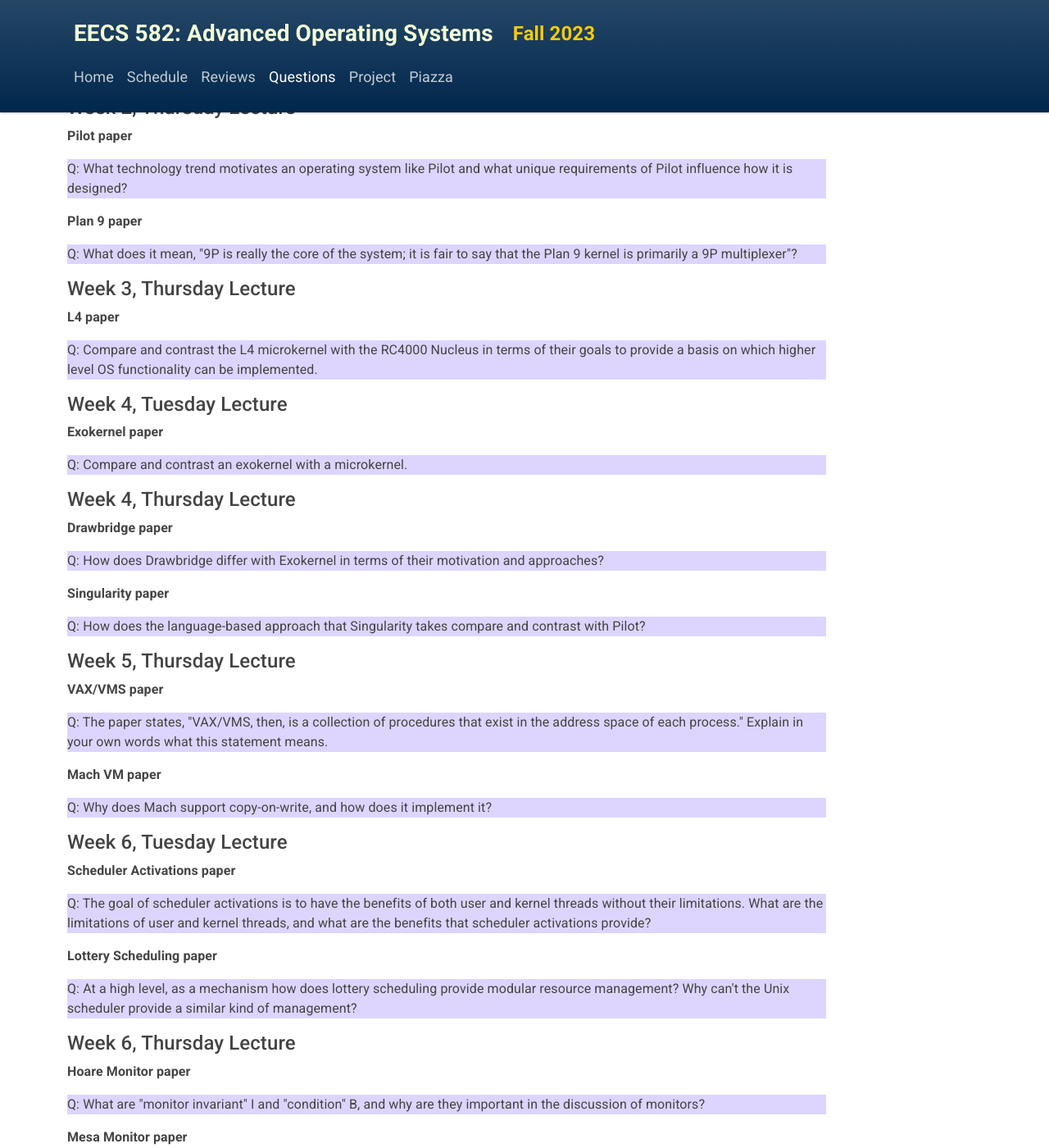
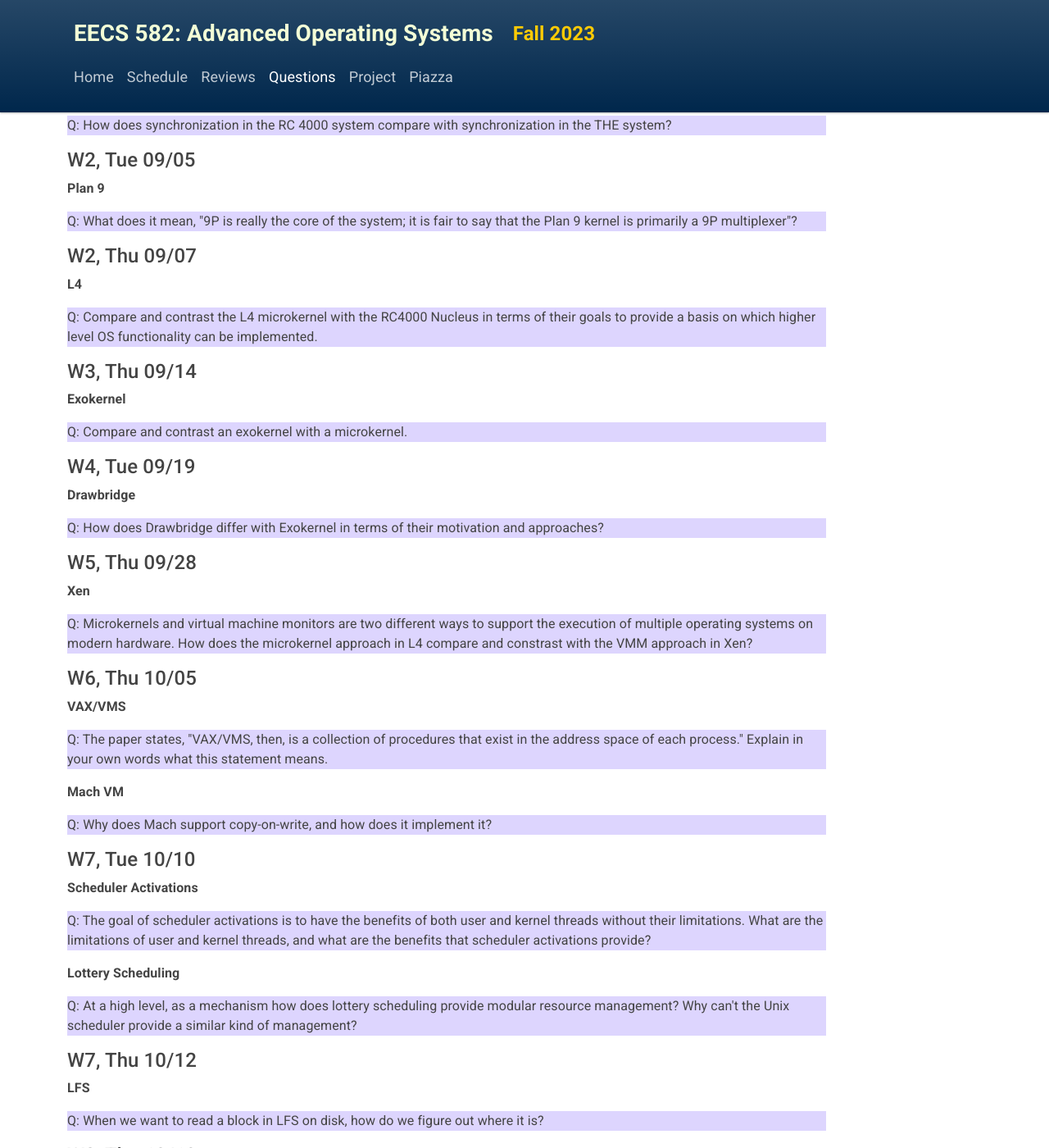
Before and after one commit to eecs582/eecs582.github.io, a Jekyll site: the page built from questions.html, in a window 1280 px wide and 1400 px high, scrolled down 515 px. Shown: the whole window at 82% size. Built offline with Jekyll 4.4.1, drawn with Linux system fonts in a browser that asks for light colours; some of the changed text lies outside the part shown.

Commit message:
update schedule and question pages

```diff
--- a/questions.html
+++ b/questions.html
@@ -11,210 +11,159 @@ papers already. You need to read the papers and answer these questions based
 on your understanding
 </p>
 
-<h4 id="week1-lec2">Week 1, Thursday Lecture</h4>
+<h4 id="w1-tue">W1, Tue 08/29</h4>
 <p>
-<b>THE paper</b>
+<b>End-to-end argument</b>
+<div class="well paper-question">
+<p>
+Q1: Does the end-to-end argument suggest that we should not spend efforts making
+  functions in the low levels of a system like communication more reliable?
+</p>
+<p>
+Q2: Give an example that you can think of or have encountered where the
+  end-to-end argument applies.
+</p>
+
+</div>
+</p>
+
+<h4 id="w1-thu">W1, Thu 08/31</h4>
+<p>
+<b>THE</b>
 <div class="well paper-question">
 Q: Dijkstra explicitly states their goals for the THE operating system. How do these goals compare to, say, Microsoft's goals for the Windows operating system? Why do we no longer build operating systems with the same goals as THE?
 </div>
 </p>
 
 <p>
-<b>Nucleus paper</b>
+<b>Nucleus</b>
 <div class="well paper-question">
 Q: How does synchronization in the RC 4000 system compare with synchronization in the THE system?
 </div>
 </p>
 
-<h4 id="week2-lec1">Week 2, Tuesday Lecture</h4>
+<h4 id="w2-tue">W2, Tue 09/05</h4>
 <p>
-<b>Unix paper</b>
-<div class="well paper-question">
-Q: What aspects of Unix as described in the 1974 paper do not survive today, or have been considerably changed?
-</div>
-</p>
-
-<h4 id="week2-lec1">Week 2, Thursday Lecture</h4>
-<p>
-<b>Pilot paper</b>
-<div class="well paper-question">
-Q: What technology trend motivates an operating system like Pilot and what unique requirements
-of Pilot influence how it is designed?
-</div>
-</p>
-
-<p>
-<b>Plan 9 paper</b>
+<b>Plan 9</b>
 <div class="well paper-question">
 Q: What does it mean, "9P is really the core of the system; it is fair to say that the Plan 9 kernel is primarily a 9P multiplexer"?
 </div>
 </p>
 
-<h4 id="week3-lec2">Week 3, Thursday Lecture</h4>
+<h4 id="w2-thu">W2, Thu 09/07</h4>
 <p>
-<b>L4 paper</b>
+<b>L4</b>
 <div class="well paper-question">
 Q: Compare and contrast the L4 microkernel with the RC4000 Nucleus in terms of their goals to provide a basis on which higher level OS functionality can be implemented.
 </div>
 </p>
 
-<h4 id="week4-lec1">Week 4, Tuesday Lecture</h4>
+<h4 id="w3-thu">W3, Thu 09/14</h4>
 <p>
-<b>Exokernel paper</b>
+<b>Exokernel</b>
 <div class="well paper-question">
 Q: Compare and contrast an exokernel with a microkernel.
 </div>
 </p>
 
-<h4 id="week4-lec2">Week 4, Thursday Lecture</h4>
+<h4 id="w4-tue">W4, Tue 09/19</h4>
 <p>
-<b>Drawbridge paper</b>
+<b>Drawbridge</b>
 <div class="well paper-question">
 Q: How does Drawbridge differ with Exokernel in terms of their motivation and approaches?
 </div>
 </p>
 
+<h4 id="w5-thu">W5, Thu 09/28</h4>
 <p>
-<b>Singularity paper</b>
+<b>Xen</b>
 <div class="well paper-question">
-Q: How does the language-based approach that Singularity takes compare and contrast with Pilot?
+Q: Microkernels and virtual machine monitors are two different ways to support the execution of multiple operating systems on modern hardware. How does the microkernel approach in L4 compare and constrast with the VMM approach in Xen?
 </div>
 </p>
 
-<h4 id="week5-lec2">Week 5, Thursday Lecture</h4>
+<h4 id="w6-thu">W6, Thu 10/05</h4>
 <p>
-<b>VAX/VMS paper</b>
+<b>VAX/VMS</b>
 <div class="well paper-question">
 Q: The paper states, "VAX/VMS, then, is a collection of procedures that exist in the address space of each process." Explain in your own words what this statement means.
 </div>
 </p>
 
 <p>
-<b>Mach VM paper</b>
+<b>Mach VM</b>
 <div class="well paper-question">
 Q: Why does Mach support copy-on-write, and how does it implement it?
 </div>
 </p>
 
-<h4 id="week6-lec1">Week 6, Tuesday Lecture</h4>
+<h4 id="w7-tue">W7, Tue 10/10</h4>
 <p>
-<b>Scheduler Activations paper</b>
+<b>Scheduler Activations</b>
 <div class="well paper-question">
 Q: The goal of scheduler activations is to have the benefits of both user and kernel threads without their limitations. What are the limitations of user and kernel threads, and what are the benefits that scheduler activations provide?
 </div>
 </p>
 
 <p>
-<b>Lottery Scheduling paper</b>
+<b>Lottery Scheduling</b>
 <div class="well paper-question">
 Q: At a high level, as a mechanism how does lottery scheduling provide modular resource management? Why can't the Unix scheduler provide a similar kind of management?
 </div>
 </p>
 
-<h4 id="week6-lec2">Week 6, Thursday Lecture</h4>
+<h4 id="w7-thu">W7, Thu 10/12</h4>
 <p>
-<b>Hoare Monitor paper</b>
-<div class="well paper-question">
-Q: What are "monitor invariant" I and "condition" B, and why are they important in the discussion of monitors?
-</div>
-</p>
-
-<p>
-<b>Mesa Monitor paper</b>
-<div class="well paper-question">
-Q: Compare and contrast synchronization in Java with Hoare monitors and Mesa monitors.
-</div>
-</p>
-
-<h4 id="week7-lec1">Week 7, Tuesday Lecture</h4>
-<p>
-<b>FFS paper</b>
-<div class="well paper-question">
-Q: In FFS, reading is always at least as fast as writing. In old UFS, writing was 50% faster. Why is this?
-</div>
-</p>
-
-<p>
-<b>LFS paper</b>
+<b>LFS</b>
 <div class="well paper-question">
 Q: When we want to read a block in LFS on disk, how do we figure out where it is?
 </div>
 </p>
 
-<h4 id="week7-lec2">Week 7, Thursday Lecture</h4>
+<h4 id="w8-thu">W8, Thu 10/19</h4>
 <p>
-<b>Soft Updates paper</b>
+<b>Soft Updates</b>
 <div class="well paper-question">
 Q: What are the advantages and disadvantages of soft updates compared to write-ahead logging?
 </div>
 </p>
 
+<h4 id="w9-thu">W9, Thu 10/26</h4>
 <p>
-<b>Rio paper</b>
-<div class="well paper-question">
-Q: Do you believe the underlying argument in Rio? Why or why not? Would you use a system that recovered data using Rio?
-</div>
-</p>
-
-<h4 id="week9-lec2">Week 9, Thursday Lecture</h4>
-<p>
-<b>Barrelfish paper</b>
-<div class="well paper-question">
-Q: Briefly compare and contrast multikernel with microkernel.
-</div>
-</p>
-
-<p>
-<b>Corey paper</b>
-<div class="well paper-question">
-Q: Compare and contrast Corey with multi-kernel.
-</div>
-</p>
-
-<h4 id="week10-lec1">Week 10, Tuesday Lecture</h4>
-<p>
-<b>Xen paper</b>
-<div class="well paper-question">
-Q: Microkernels and virtual machine monitors are two different ways to support the execution of multiple operating systems on modern hardware. How does the microkernel approach in L4 compare and constrast with the VMM approach in Xen?
-</div>
-</p>
-
-<h4 id="week10-lec2">Week 10, Thursday Lecture</h4>
-<p>
-<b>V kernel paper</b>
+<b>V kernel</b>
 <div class="well paper-question">
 Q: What is the argument for diskless workstations, and do you agree/disagree with the argument?
 </div>
 </p>
 
 <p>
-<b>Sprite paper</b>
+<b>Sprite</b>
 <div class="well paper-question">
 Q: How do the caching policies in Sprite differ from those in the V Kernel?
 </div>
 </p>
 
-<h4 id="week11-lec1">Week 11, Tuesday Lecture</h4>
+<h4 id="w10-tue">W10, Tue 10/31</h4>
 <p>
-<b>Bugs beliefs paper</b>
+<b>Barrelfish</b>
+<div class="well paper-question">
+Q: Briefly compare and contrast multikernel with microkernel.
+</div>
+</p>
+
+<h4 id="w10-thu">W10, Thu 11/02</h4>
+<p>
+<b>Singularity</b>
+<div class="well paper-question">
+Q: How does the language-based approach that Singularity takes compare and contrast with Pilot?
+</div>
+</p>
+
+<h4 id="w11-tue">W11, Tue 11/07</h4>
+<p>
+<b>Bugs beliefs</b>
 <div class="well paper-question">
 Q: What are some potential disadvantages with the proposed method, and how
 does this method compare with other methods you know of for detecting systems bugs?
 </div>
 </p>
-
-<h4 id="week14-lec1">Week 14, Tuesday Lecture</h4>
-<p>
-<b>End-to-end argument paper</b>
-<div class="well paper-question">
-<p>
-Q1: Does the end-to-end argument suggest that we should not spend efforts making
-  functions in the low levels of a system like communication more reliable?
-</p>
-
-<p>
-Q2: Give an example that you can think of or have encountered where the
-  end-to-end argument applies.
-</p>
-</div>
-</p>
```
Also changed, not shown: schedule.html (+16 -16 lines).
